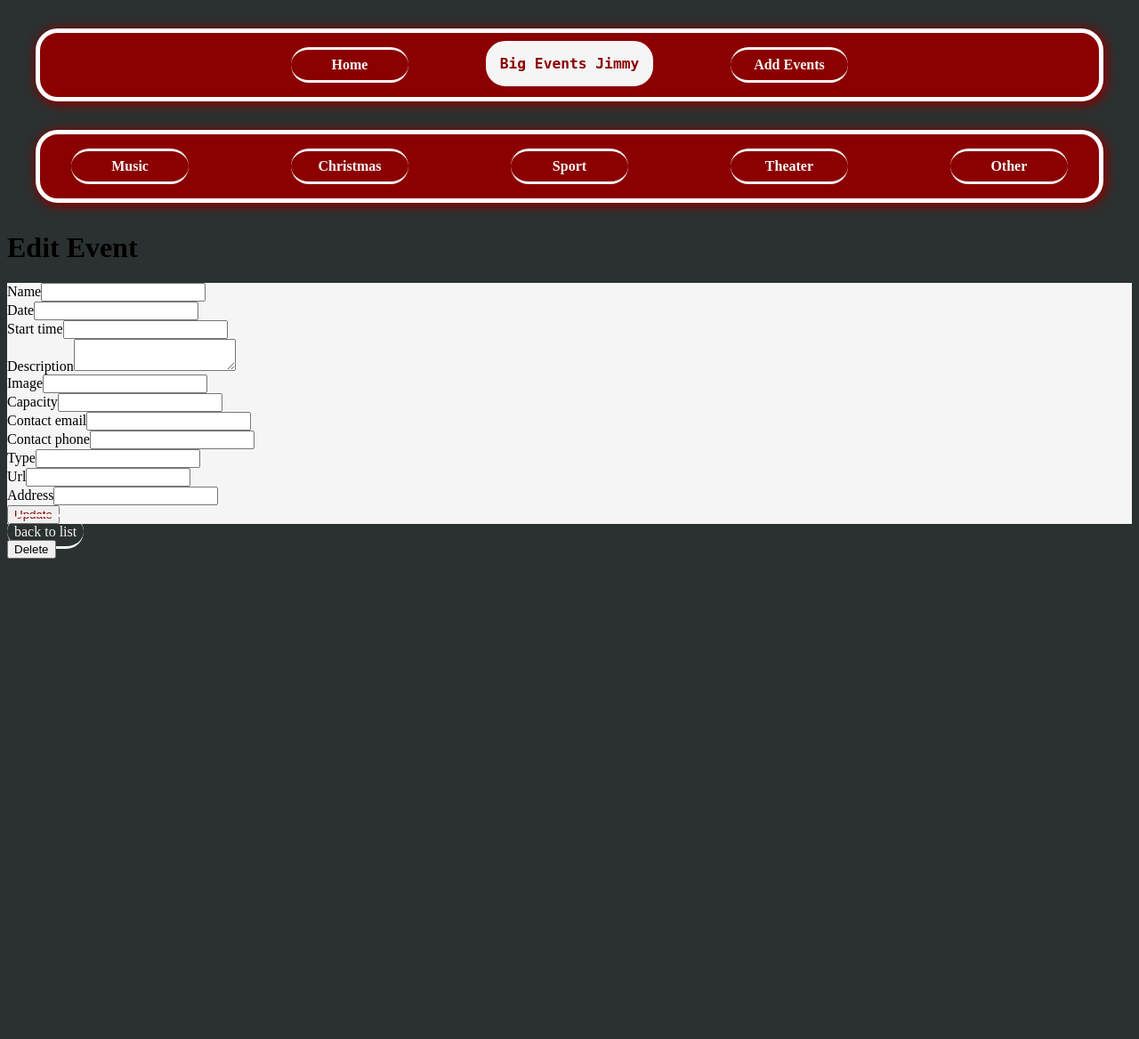
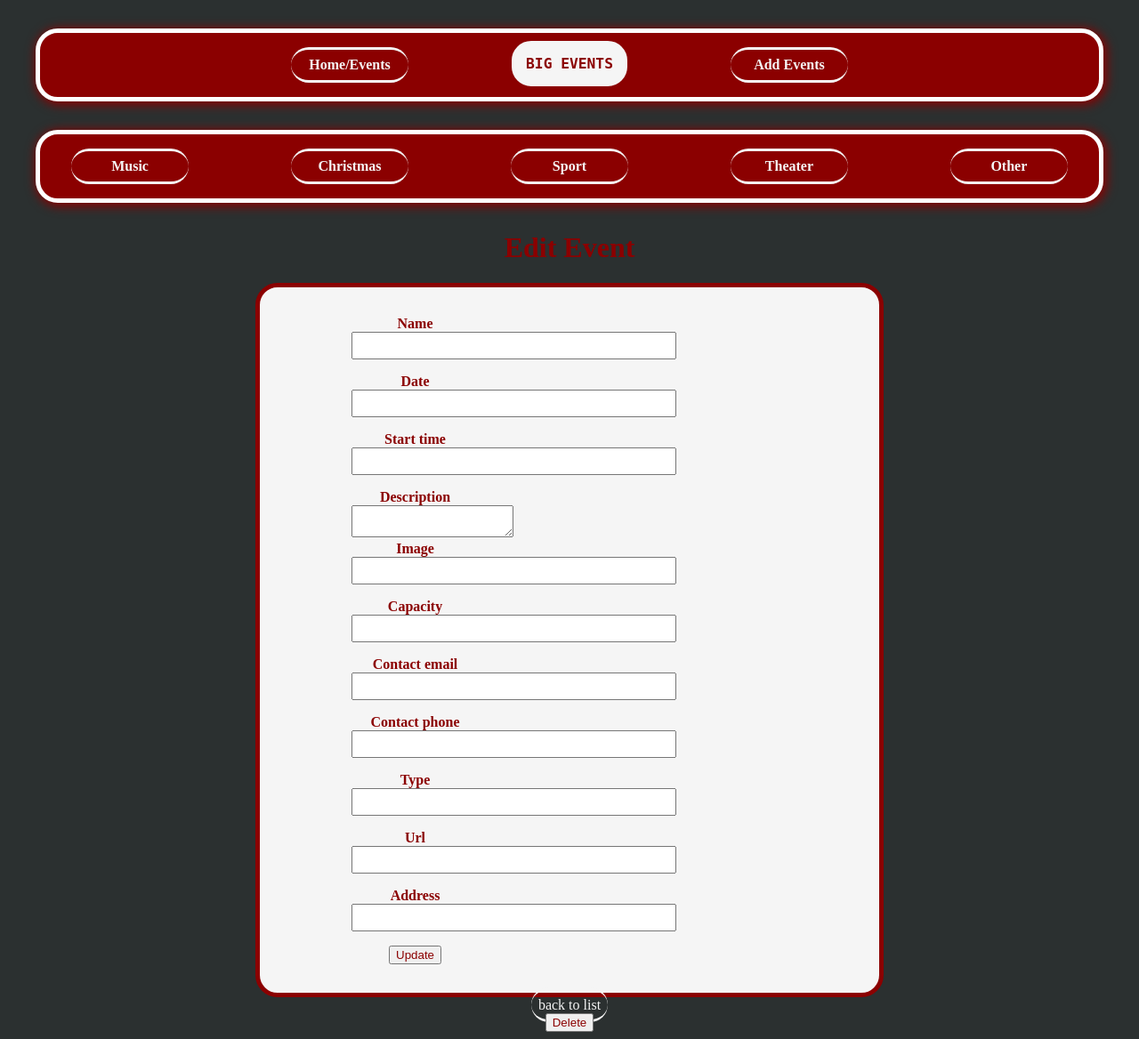
Before and after one commit to ChavesJimmy/BE17_CR6_bigEventsJimmy, a Symfony app: template templates/event/edit.html.twig in a window 1280 px wide. Shown: the whole page at 89% size. Before the commit the page ends 628 px from the top, so only its background shows below. Run offline with Twig, Linux system fonts and the light colour scheme; the template is opened without the code that fills it, so the values that code supplies are empty; form fields are guessed from the names that the template uses; some libraries are stand-ins or nearby versions.

Commit message:
final push

```diff
--- a/public/style/styleForm.css
+++ b/public/style/styleForm.css
@@ -1,5 +1,38 @@
+*{
+    text-align: center;
+    color: darkred;
+
+}
 #form{
+    display: flex;
+    margin: auto;
+    border-radius: 25px;
+    border: solid darkred 5px;
+    color: darkred;
     background-color: whitesmoke;
-    border: solid white;
+    border: solid darkred 5px;
     padding: 2rem;
+    font-weight: bold;
+    width: 50%;
 }
+.formElement{
+    display: flex;
+    flex-direction: column;
+    margin: auto;
+    width: 50%;
+}
+input{
+    height: 25px;
+    width: 250%;
+    margin: auto;
+    margin-bottom: 1rem;
+}
+.type{
+    display: flex;
+    flex-direction: column;
+    margin-bottom: 1rem;
+    width: 250%;
+}
+.time{
+    margin-bottom: 1rem;
+}
--- a/public/style/styleNavbar.css
+++ b/public/style/styleNavbar.css
@@ -45,7 +45,7 @@ a:hover{
 #logo:hover{
     transform: scale(1.5);
     z-index: 1;
-    background-color: darkred;
+    background-color: black;
     color:whitesmoke;
     border: 5px whitesmoke double;
     font-weight: bolder;
--- a/src/Controller/EventController.php
+++ b/src/Controller/EventController.php
@@ -74,7 +74,7 @@ class EventController extends AbstractController
         ]);
     }
 
-    #[Route('/details/{id}', name: 'app_event_show', methods: ['GET'])]
+    #[Route('/{id}', name: 'app_event_show', methods: ['GET'])]
     public function show(Event $event): Response
     {
         return $this->render('event/show.html.twig', [
@@ -100,7 +100,7 @@ class EventController extends AbstractController
         ]);
     }
 
-    #[Route('/{id}', name: 'app_event_delete', methods: ['POST'])]
+    #[Route('/{id}', name: 'app_event_delete', methods: ['GET','POST'])]
     public function delete(Request $request, Event $event, EventRepository $eventRepository): Response
     {
         if ($this->isCsrfTokenValid('delete'.$event->getId(), $request->request->get('_token'))) {
--- a/templates/components/navbar.html
+++ b/templates/components/navbar.html
@@ -2,8 +2,8 @@
 <link rel="stylesheet" href="{{asset('style/styleNavbar.css')}}">
 {% endblock %}
 <nav class="navbar">
-    <span id="logo">Big Events Jimmy</span>
-    <a href="/">Home</a>
+    <span id="logo">BIG EVENTS</span>
+    <a href="/">Home/Events</a>
     <a href="/new">Add Events</a>
 </nav>
 <nav class="navbar">
--- a/templates/event/_delete_form.html.twig
+++ b/templates/event/_delete_form.html.twig
@@ -1,4 +1,4 @@
-<form method="post" action="{{ path('app_event_delete', {'id': event.id}) }}" onsubmit="return confirm('Are you sure you want to delete this item?');">
+<form method="POST" action="{{ path('app_event_delete', {'id': event.id}) }}" onsubmit="return confirm('Are you sure you want to delete this item?');">
     <input type="hidden" name="_token" value="{{ csrf_token('delete' ~ event.id) }}">
-    <button class="btn">Delete</button>
+    <button class="btn" id="delete">Delete</button>
 </form>
--- a/templates/event/_form.html.twig
+++ b/templates/event/_form.html.twig
@@ -1,11 +1,9 @@
+{% block stylesheet %}
+<link rel="stylesheet" href="{{asset('style/styleForm.css')}}">
+{% endblock %}
 {% block body %}
-<div id="form" style="
-display:flex;
-background-color:whitesmoke;
-margin:auto;
-flex-direction:column;">
+<div id="form">
 {{ form_start(form) }}
-
 
 <div class="formElement">
     {{ form_row(form.name) }}
@@ -16,7 +14,7 @@ flex-direction:column;">
 <div class="formElement">
     {{ form_row(form.startTime) }}
 </div>
-<div class="formElement">
+<div class="formElement description">
     {{ form_row(form.description) }}
 </div>
 <div class="formElement">
--- a/templates/event/show.html.twig
+++ b/templates/event/show.html.twig
@@ -34,9 +34,9 @@
         </div>
     </div>
 <div id="blockbtn">
-<a class="buttonEdit" href="{{ path('app_event_edit', {'id': event.id}) }}">edit</a>
-<a class="buttonDelete" href="{{ path('app_event_delete', {'id': event.id}) }}">delete</a>
+<a id="buttonEdit" href="{{ path('app_event_edit', {'id': event.id}) }}">edit</a>
 </div>
+<br>{{ include('event/_delete_form.html.twig') }}
 
 
     {% endblock %}
```
Also changed, not shown: database_CR6/be17_cr6_bigeventsjimmy.sql (added, +139 -0 lines), public/style/styleDetail.css (+16 -5 lines), src/Form/EventType.php (+10 -4 lines).
